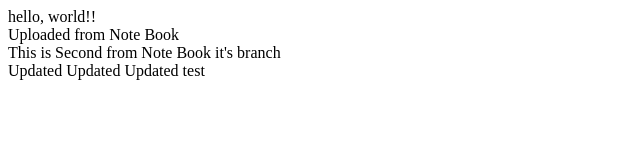
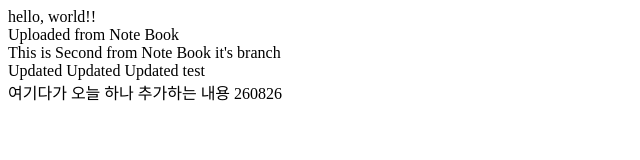
Before and after one commit to ubsong/uploadtest, a plain HTML site: page index.html in a window 1280 px wide. Shown: the whole page, without its empty margins (0-640 px from the left). Drawn offline with Linux system fonts and the light colour scheme.

Commit message:
New git test day add one div tag

```diff
--- a/index.html
+++ b/index.html
@@ -10,5 +10,6 @@
     <div>Uploaded from Note Book</div>
     <div>This is Second from Note Book it's branch</div>
     <div>Updated Updated Updated test</div>
+    <div> 여기다가 오늘 하나 추가하는 내용 260826</div>
   </body>
 </html>
```
